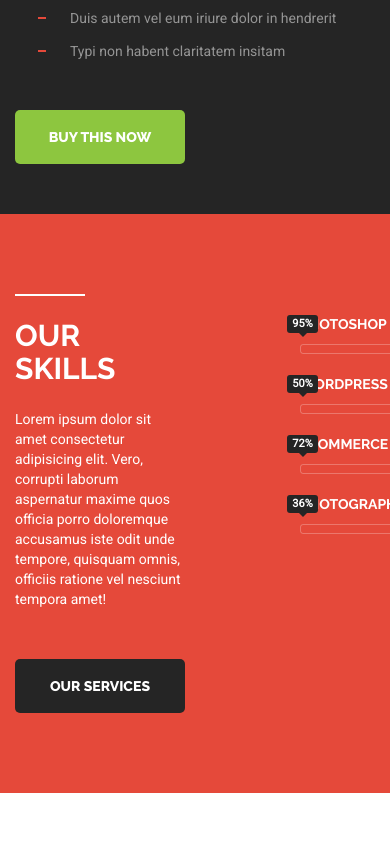
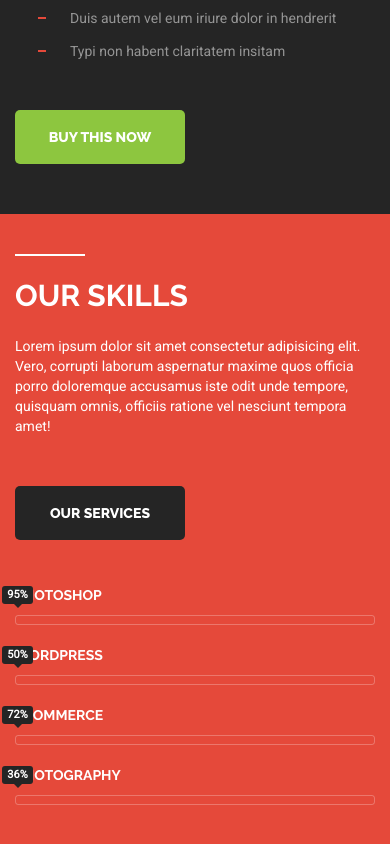
Before and after one commit to dvornicked/exeLandingPage, a website: page index.html in a window 390 px wide. Shown: the part 3856-4700 px from the top of the page. Before the commit the page ends 4649 px from the top, so only its background shows below. Drawn offline with nearby package versions, Linux system fonts and the light colour scheme; files that its build step writes are made by us from their sources; files whose address does not match are found by name.

Commit message:
Adaptive: skills

```diff
--- a/sass/blocks/skills.scss
+++ b/sass/blocks/skills.scss
@@ -52,3 +52,33 @@
         margin: 20px 0;
     }
 }
+
+@media (max-width: 980px) {
+    .skills {
+        &__left {
+            margin-right: 30px;
+        }
+    }
+}
+
+@media (max-width: 768px) {
+    .skills {
+        &__wrap {
+            flex-direction: column;
+        }
+        &__left {
+            margin-right: 0;
+            margin-bottom: 25px;
+            flex-basis: auto;
+        }
+    }
+}
+
+@media (max-width: 480px) {
+    .skills {
+        &__wrap {
+            padding-top: 40px;
+            padding-bottom: 40px;
+        }
+    }
+}
```
Also changed, not shown: build/css/style.min.css, 1 other file.
